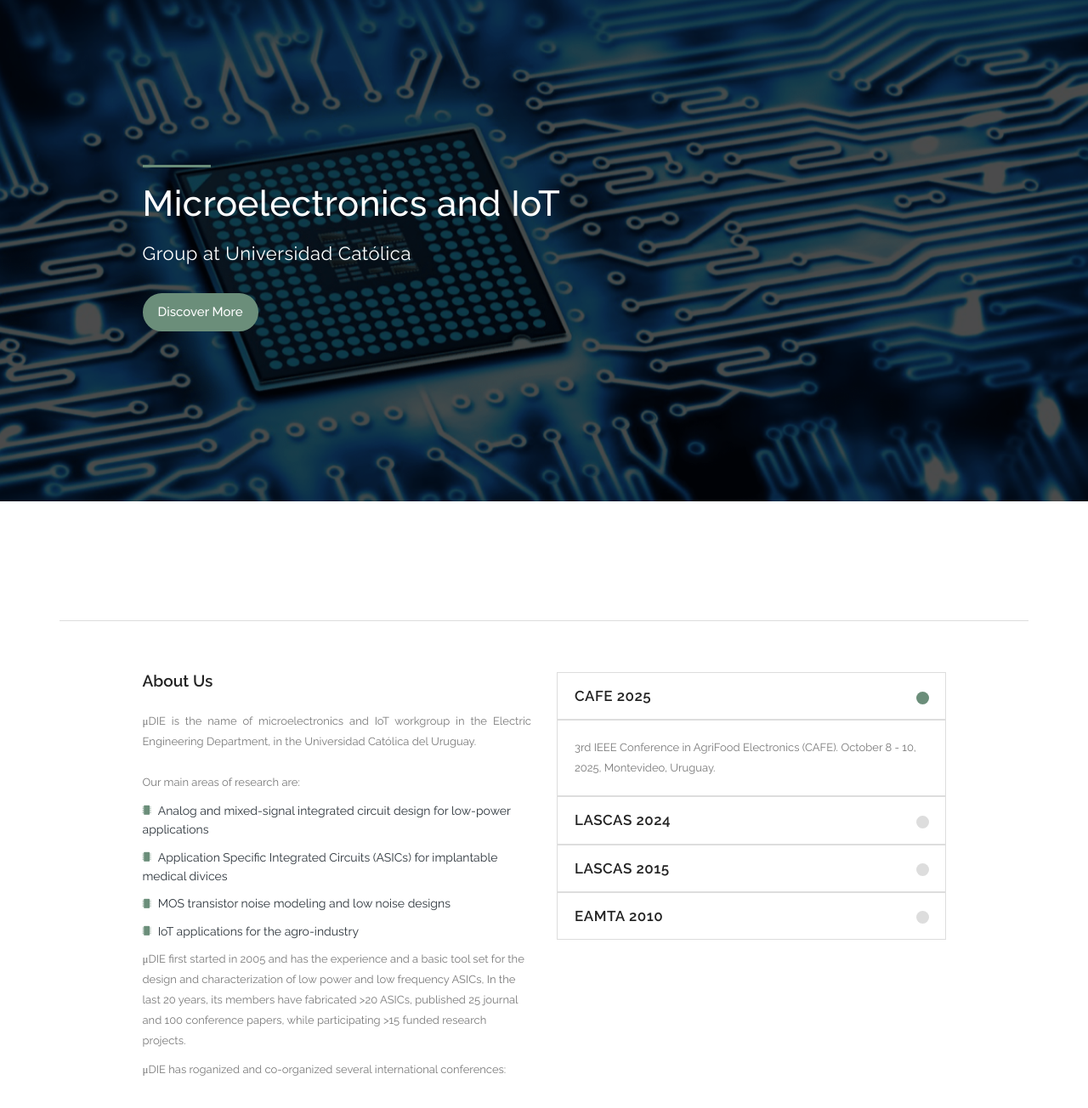
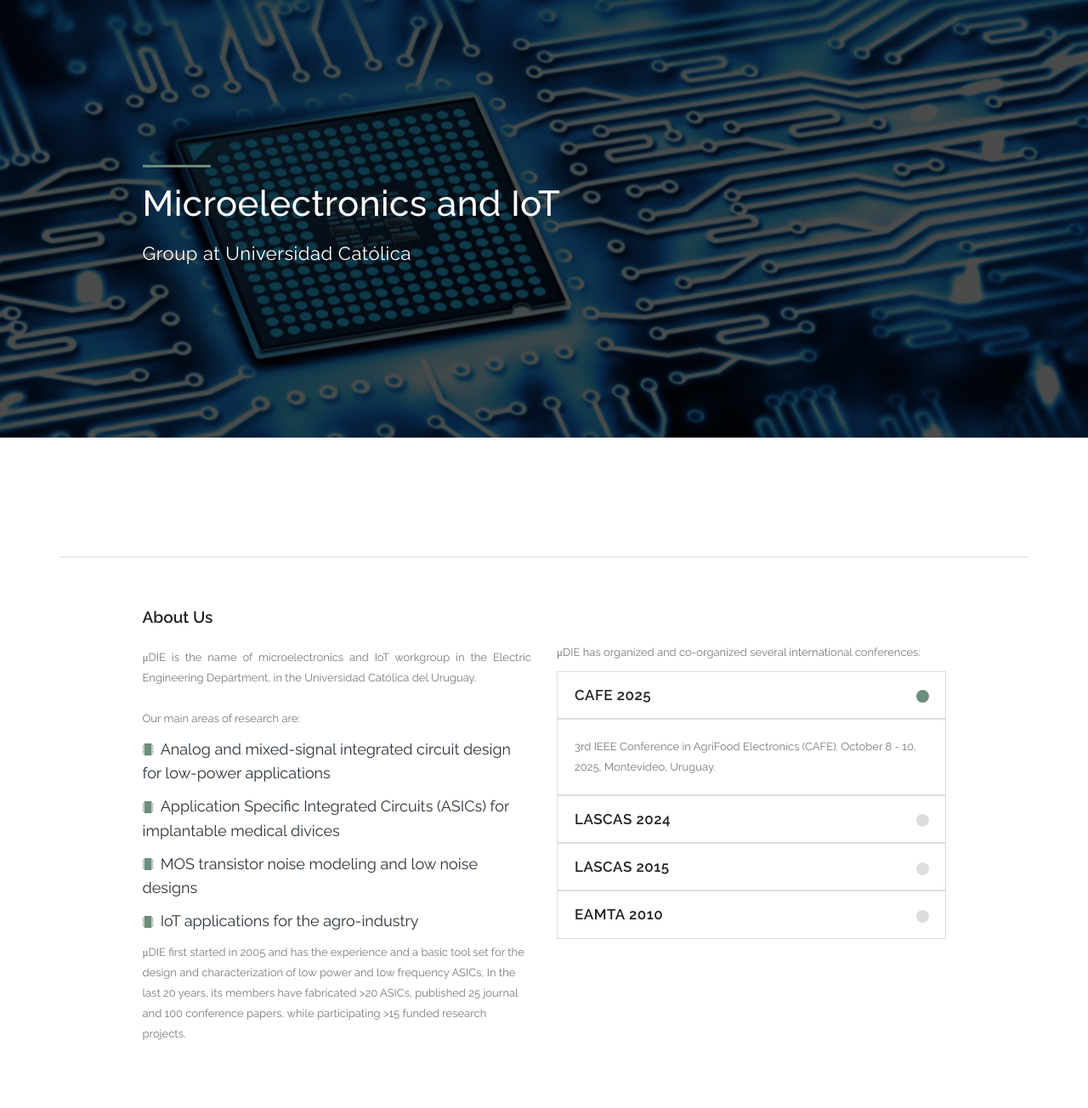
Before and after one commit to uDIE-UCU/uDIE-website, a plain HTML site: page index.html in a window 1280 px wide. Shown: the part 106-1410 px from the top of the page at 85% size. Drawn offline with nearby package versions, Linux system fonts and the light colour scheme.

Commit message:
cambios breves en el about us

```diff
--- a/css/templatemo-style.css
+++ b/css/templatemo-style.css
@@ -1585,3 +1585,10 @@ footer .contact-info ul li a {
   box-shadow: 0 0 6px rgba(0, 150, 255, 0.2);
   outline: none;
 }
+.left-content {
+  font-size: 18px;
+}
+.left-content ul {
+  list-style: none;
+  padding: 0;
+}
--- a/index.html
+++ b/index.html
@@ -70,9 +70,6 @@
                         <div class="line-dec"></div>
                         <h2>Microelectronics and IoT</h2>
                         <span>Group at Universidad Católica</span>
-                        <div class="blue-button">
-                            <a class="scrollTo" data-scrollTo="popular" href="#">Discover More</a>
-                        </div>
                     </div>
                 </div>
             </div>
@@ -98,11 +95,12 @@
                                     </ul>
                                     <p>μDIE first started in 2005 and has the experience and a basic tool set for the design and characterization of low power and low frequency ASICs,
 In the last 20 years, its members have fabricated >20 ASICs, published 25 journal and 100 conference papers, while participating >15 funded research projects.</p>
-                                    <p>μDIE has roganized and co-organized several international conferences:</p>
                                 </div>
                             </div>
                             <div class="col-md-5">
                                 <div class="accordions">
+                                    <br><br>
+                                    <p>μDIE has organized and co-organized several international conferences:</p>
                                     <ul class="accordion">
                                         <li>
                                             <a>CAFE 2025</a>
--- a/js/main.js
+++ b/js/main.js
@@ -332,4 +332,5 @@ jQuery(document).ready(function($) {
           return false;
 
         })
+
 });
```
